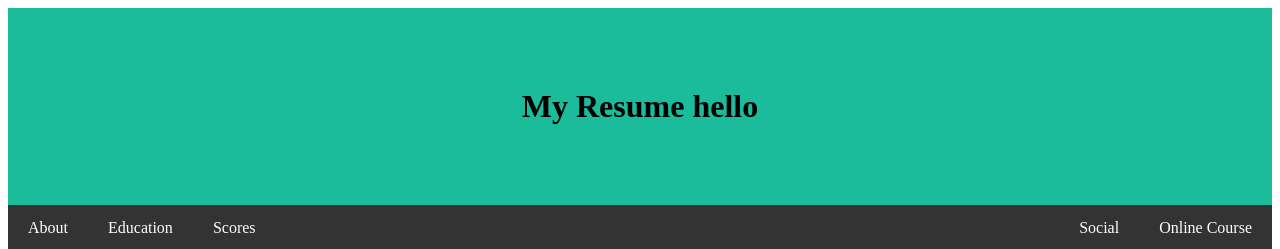
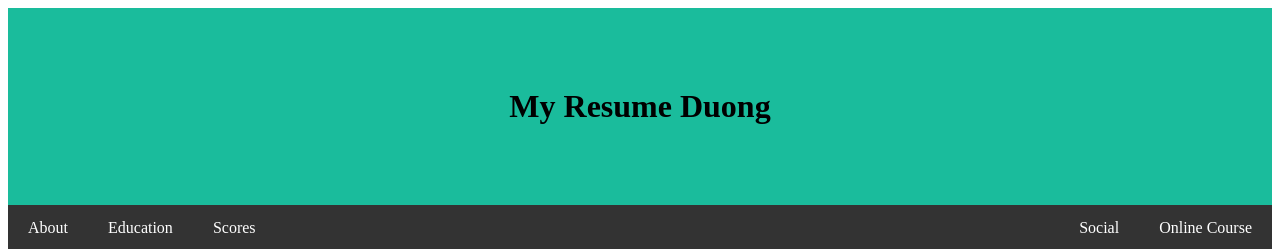
Before and after one commit to samduong05/dung-website, a plain HTML site: page index.html in a window 1280 px wide. Shown: the top 249 px of the page. Drawn offline with Linux system fonts and the light colour scheme.

Commit message:
Update index.html

```diff
--- a/index.html
+++ b/index.html
@@ -10,7 +10,7 @@
 	<title>My name duong</title>
 </head>
 <body>
-	<h1 id="menu_text"> My Resume hello </h1>
+	<h1 id="menu_text"> My Resume Duong </h1>
 	<nav>
 		<a href="#contact" class="menu_left">About</a>
 		<a href="#education" class="menu_left">Education</a>
```
